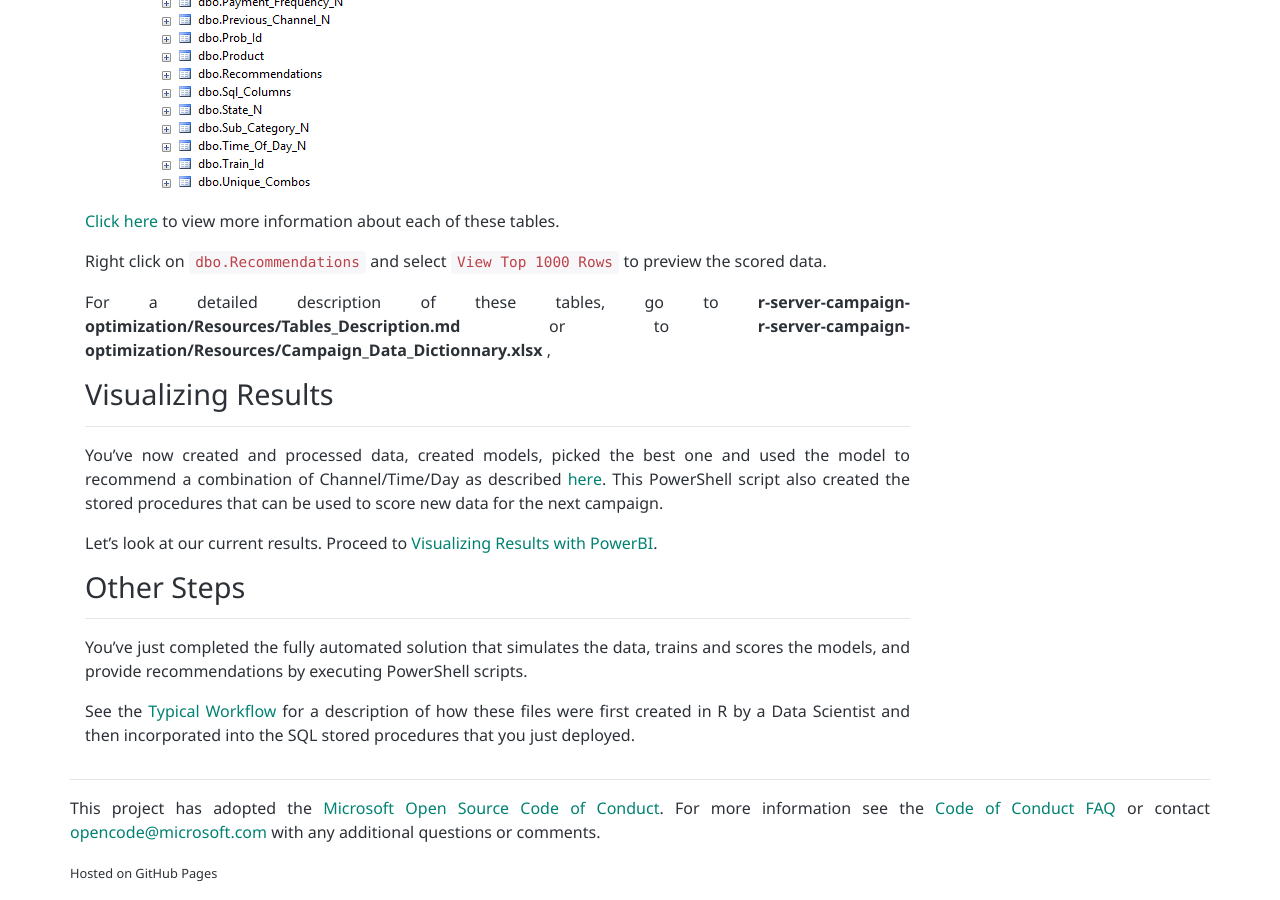
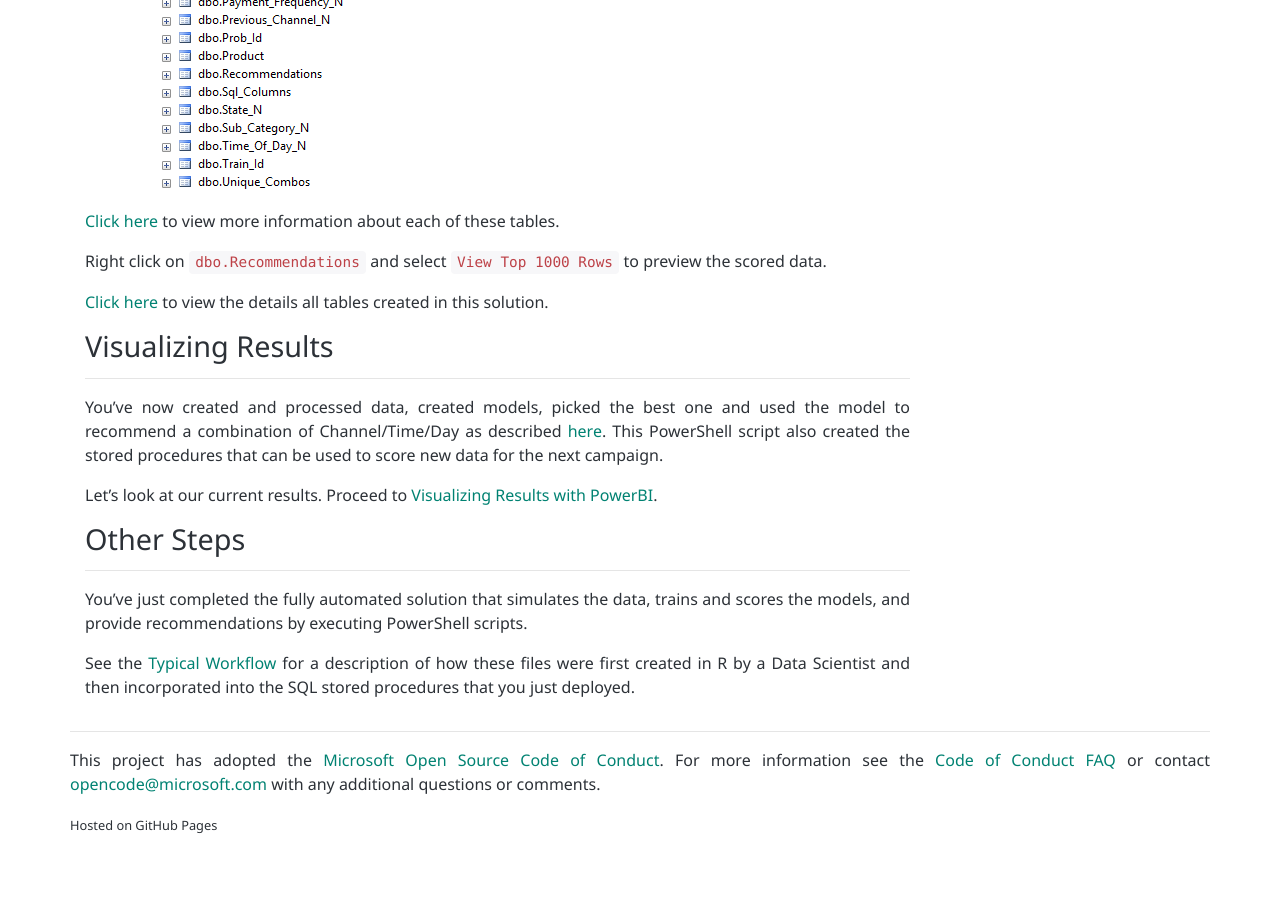
Before and after one commit to microsoft/r-server-campaign-optimization, a Jekyll site: the page built from Powershell_Instructions.md, in a window 1280 px wide and 900 px high, scrolled down 2153 px. Built offline with Jekyll 4.4.1, drawn with Linux system fonts in a browser that asks for light colours; after the commit the page ends 3005 px from its top, so only the background shows below that.

Commit message:
update links

```diff
--- a/Powershell_Instructions.md
+++ b/Powershell_Instructions.md
@@ -86,11 +86,11 @@ Hit `Refresh` if necessary.
 <br/>
 <img src="images/alltables.png" >
 
-[Click here](Tables_Description.html) to view more information about each of these tables.
+[Click here](tables.html) to view more information about each of these tables.
 
 Right click on `dbo.Recommendations` and select `View Top 1000 Rows` to preview the scored data.
 
-For a detailed description of these tables, go to **r-server-campaign-optimization/Resources/Tables_Description.md** or to **r-server-campaign-optimization/Resources/Campaign_Data_Dictionnary.xlsx** ,
+[Click here](tables.html) to view the details all tables created in this solution.
 
 ## Visualizing Results
 ---------------------
```
Also changed, not shown: contents.md (+0 -1 lines), dba.md (+2 -1 lines), tables.md (renamed from Tables_Description.md).
